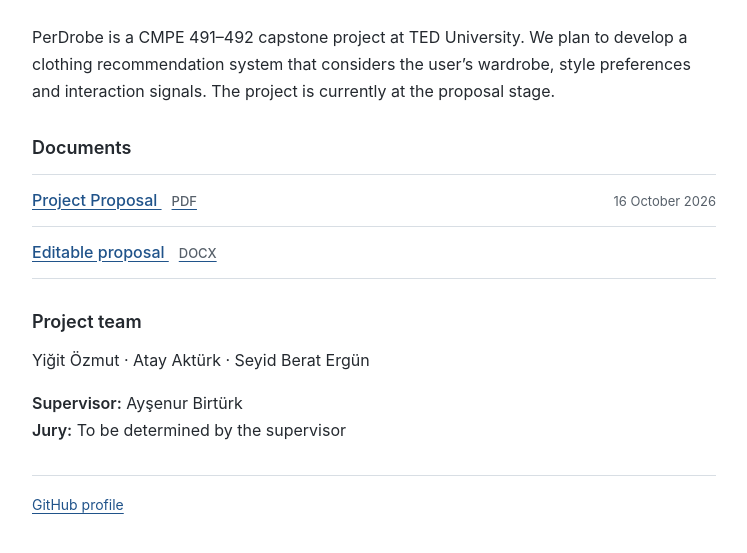
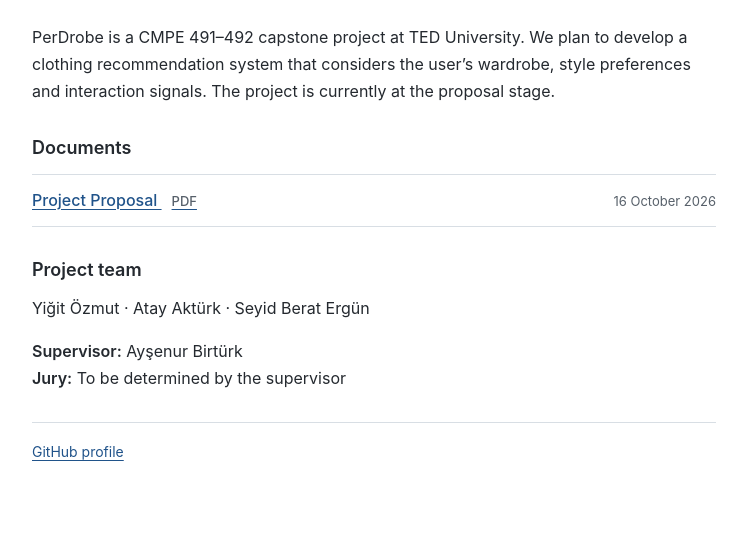
Before and after one commit to perdrobe2026-commits/perdrobe2026-commits.github.io, a plain HTML site: page index.html in a window 1280 px wide. Shown: the part 203-756 px from the top of the page, without its empty margins (266-1013 px from the left). Drawn offline with Linux system fonts and the light colour scheme.

Commit message:
Simplify documents to the proposal PDF

```diff
--- a/index.html
+++ b/index.html
@@ -5,7 +5,6 @@
 <p>PerDrobe is a CMPE 491–492 capstone project at TED University. We plan to develop a clothing recommendation system that considers the user’s wardrobe, style preferences and interaction signals. The project is currently at the proposal stage.</p>
 <section aria-labelledby="documents"><h2 id="documents">Documents</h2><ul class="documents">
 <li><a href="PerDrobe_CMPE491_Project_Proposal.pdf">Project Proposal <span>PDF</span></a><small>16 October 2026</small></li>
-<li><a href="PerDrobe_CMPE491_Project_Proposal.docx">Editable proposal <span>DOCX</span></a></li>
 </ul></section>
 <section aria-labelledby="team"><h2 id="team">Project team</h2><p>Yiğit Özmut · Atay Aktürk · Seyid Berat Ergün</p><p><strong>Supervisor:</strong> Ayşenur Birtürk<br><strong>Jury:</strong> To be determined by the supervisor</p></section>
 <footer><a href="https://github.com/perdrobe2026-commits">GitHub profile</a></footer>
```
